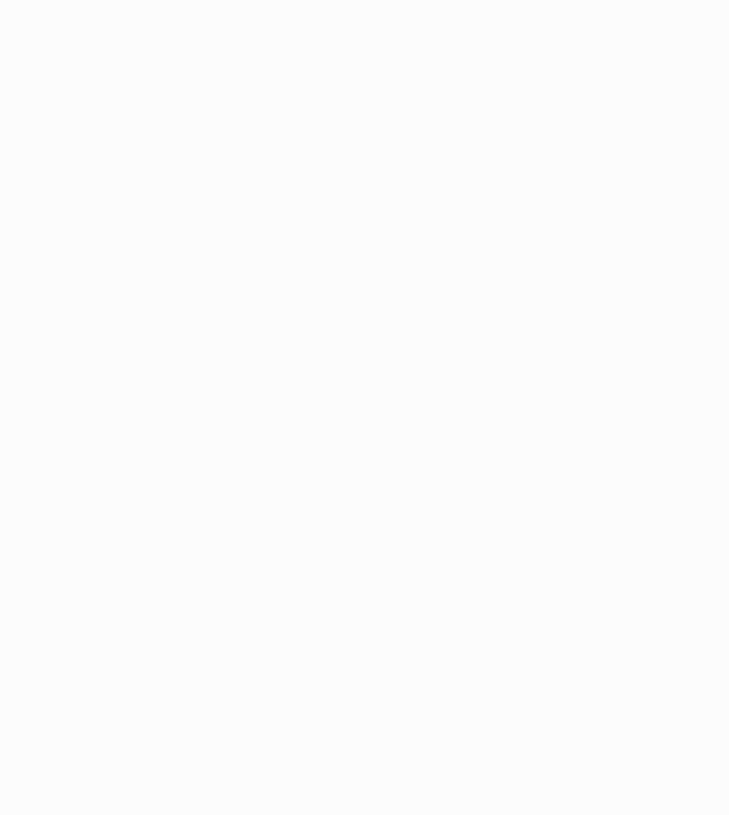
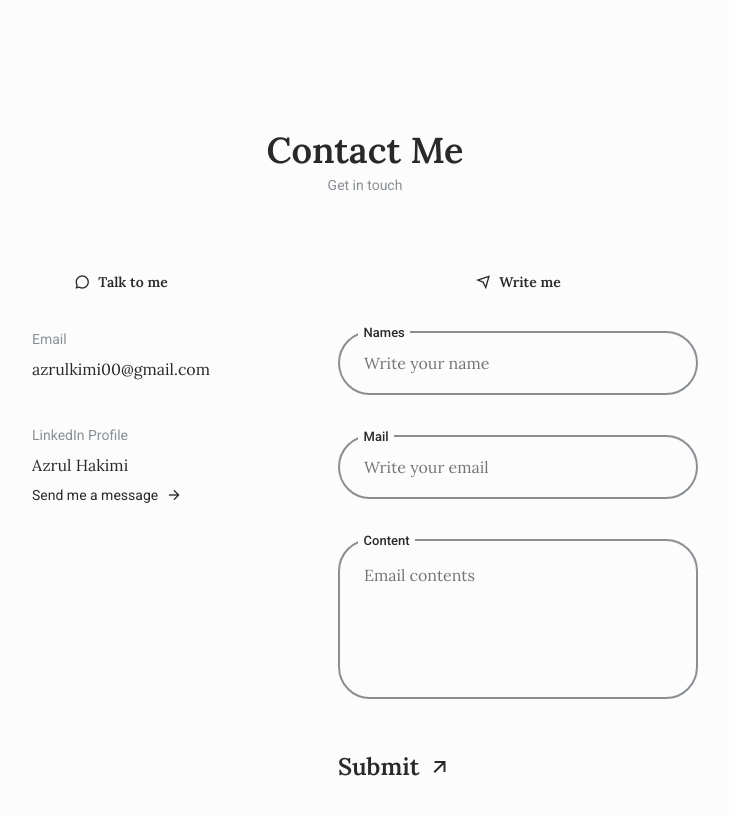
Before and after one commit to rulkimi/portfolio-vue, a Vue app: page / in a window 1280 px wide. Shown: the part 6180-6995 px from the top of the page, without its empty margins (275-1004 px from the left). Before the commit the page ends 6179 px from the top, so only its background shows below. Built offline with nearby package versions, Linux system fonts and the light colour scheme.

Commit message:
added contact me page

```diff
--- a/public/index.html
+++ b/public/index.html
@@ -26,5 +26,7 @@
     </noscript>
     <div id="app"></div>
     <!-- built files will be auto injected -->
+    <!--=============== EMAIL JS ===============-->
+    <script type="text/javascript" src="https://cdn.jsdelivr.net/npm/@emailjs/browser@3/dist/email.min.js"></script>
   </body>
 </html>
--- /dev/null
+++ b/src/components/sections/ContactMe.vue
@@ -0,0 +1,108 @@
+<template>
+  <PageSection type="contact" title="Contact Me" subtitle="Get in touch">
+    <div class="contact__content">
+      <h3 class="contact__title">
+        <i class="ri-chat-3-line"></i>Talk to me
+      </h3>
+
+      <div class="contact__info">
+        <div class="contact__data">
+          <span class="contact__data-title">Email</span>
+          <span class="contact__data-info">azrulkimi00@gmail.com</span>
+        </div>
+
+        <div class="contact__data">
+          <span class="contact__data-title">LinkedIn Profile</span>
+          <span class="contact__data-info">Azrul Hakimi</span>
+
+          <a href="https://www.linkedin.com/in/azrul-hakimi-75a32420a/"  target="_blank" class="contact__button">
+            Send me a message <i class="ri-arrow-right-line"></i>
+          </a>
+        </div>
+      </div>
+    </div>
+
+    <div class="contact__content">
+      <h3 class="contact__title">
+        <i class="ri-send-plane-line"></i>Write me
+      </h3>
+
+      <form action="" class="contact__form" id="contact-form" @submit.prevent="sendEmail">
+        <div class="contact__form-div">
+          <label for="contact-name" class="contact__form-tag">Names</label>
+          <input v-model="contactName" type="text" name="user_name" required placeholder="Write your name"  class="contact__form-input" id="contact-name">
+        </div>
+
+        <div class="contact__form-div">
+          <label for="contact-email" class="contact__form-tag">Mail</label>
+          <input v-model="contactEmail" type="email" name="user_email" required placeholder="Write your email"  class="contact__form-input" id="contact-email">
+        </div>
+
+        <div class="contact__form-div contact__form-area">
+          <label for="contact-project" class="contact__form-tag">Content</label>
+          <textarea v-model="contactProject" name="user_project" placeholder="Email contents" id="contact-project" class="contact__form-input"></textarea>
+        </div>
+
+        <p class="contact__message" :class="{ 'color-red': showMessageError, 'color-blue': showMessageSuccess }">{{ message }}</p>
+
+        <button type="submit" class="contact__button">
+          Submit <i class="ri-arrow-right-up-line"></i>
+        </button>
+      </form>
+    </div>
+  </PageSection>
+</template>
+
+<script>
+import PageSection from '../templates/PageSection.vue';
+
+export default {
+  components: { PageSection },
+  data() {
+    return {
+      contactName: '',
+      contactEmail: '',
+      contactProject: '',
+      showMessageError: false,
+      showMessageSuccess: false,
+      message: '',
+    };
+  },
+  methods: {
+    async sendEmail() {
+      if (this.contactName === '' || this.contactEmail === '' || this.contactProject === '') {
+        this.showMessageError = true;
+        this.showMessageSuccess = false;
+        this.message = 'Write all the input fields 📩';
+      } else {
+        this.showMessageError = false;
+        this.showMessageSuccess = false;
+
+        try {
+          await emailjs.sendForm('service_nx7k3vf', 'template_odz16mo', '#contact-form', 'k5BkLOy7WtDX1bqQm');
+
+          this.message = 'Message sent ✅';
+
+          setTimeout(() => {
+            this.message = '';
+          }, 5000);
+
+        } catch (error) {
+          console.error('Error sending email:', error);
+          this.showMessageError = true;
+          this.message = 'Error sending email 🚫';
+
+          setTimeout(() => {
+            this.message = '';
+          }, 5000);
+        }
+
+        // Clear form fields after submission
+        this.contactName = '';
+        this.contactEmail = '';
+        this.contactProject = '';
+      }
+    },
+  },
+};
+</script>
--- a/src/views/HomeView.vue
+++ b/src/views/HomeView.vue
@@ -7,6 +7,7 @@
     <MyAspirations />
     <SmallProjects />
     <SchoolProjects />
+    <ContactMe />
   </main>
 </template>
 
@@ -18,6 +19,7 @@ import MyQualifications from '@/components/sections/MyQualifications.vue';
 import MyAspirations from '@/components/sections/MyAspirations.vue';
 import SmallProjects from '@/components/sections/SmallProjects.vue';
 import SchoolProjects from '@/components/sections/SchoolProjects.vue';
+import ContactMe from '@/components/sections/ContactMe.vue';
 
 export default {
   name: 'HomeView',
@@ -28,7 +30,8 @@ export default {
     MyQualifications,
     MyAspirations,
     SmallProjects,
-    SchoolProjects
+    SchoolProjects,
+    ContactMe
 }
 }
 </script>
```
